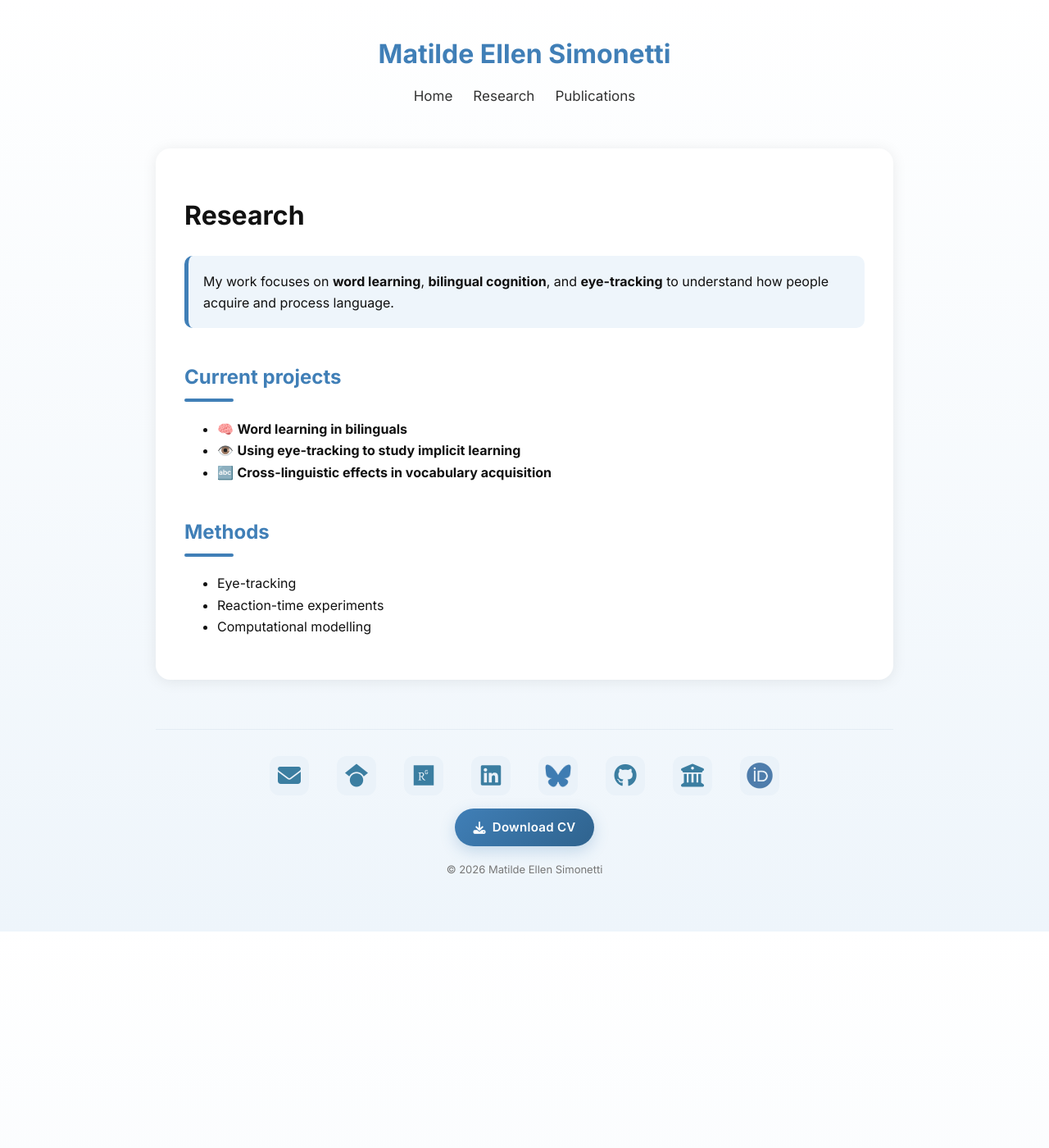
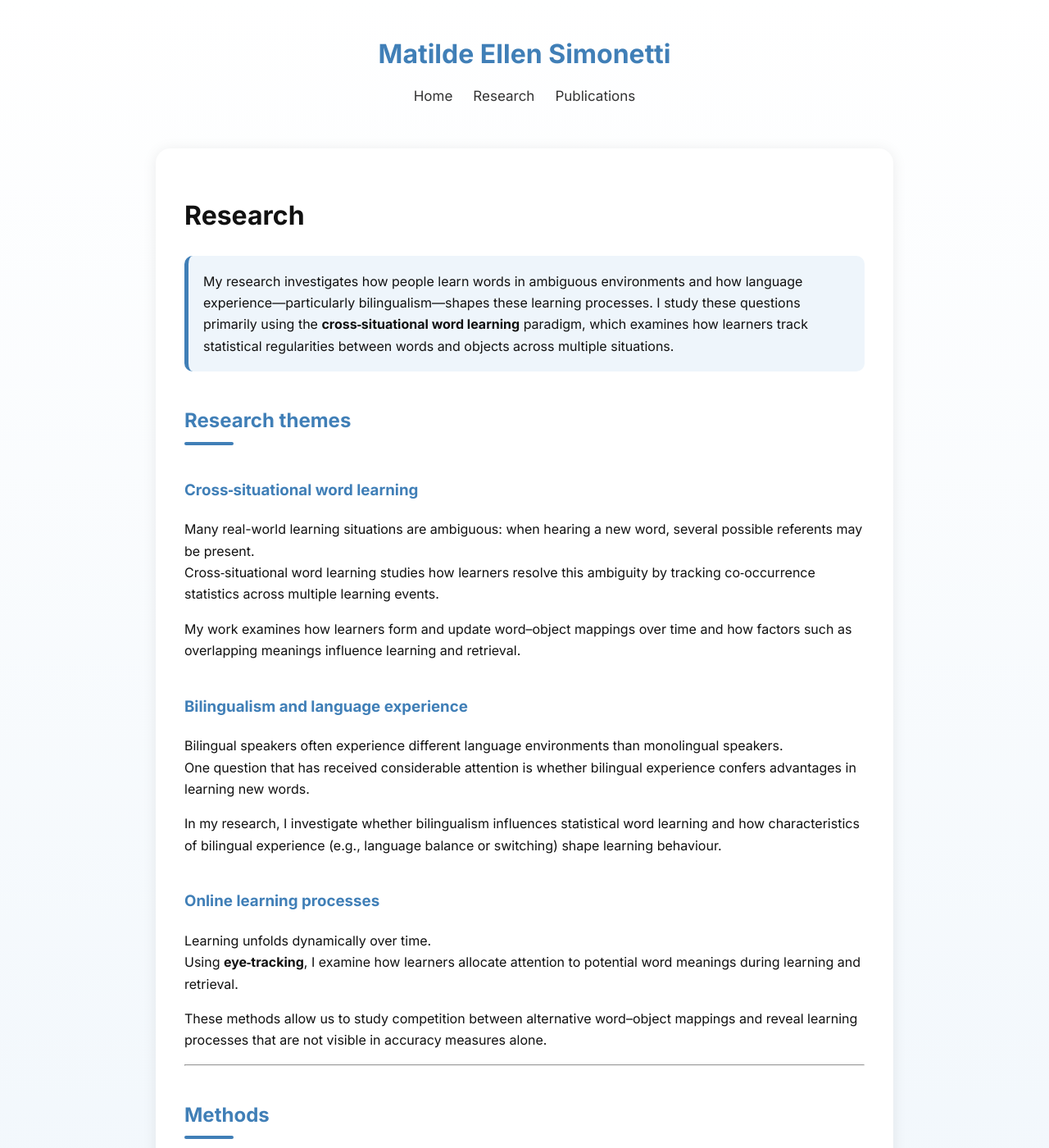
Before and after one commit to matildellen/matildellen.github.io, a Jekyll site: the page built from research.md, in a window 1280 px wide and 1400 px high. Shown: the whole window at 82% size. Built offline with Jekyll 4.4.1, drawn with Linux system fonts in a browser that asks for light colours; some of the changed text lies outside the part shown.

Commit message:
Revise research themes and methods in research.md
Updated research themes and methods sections to provide a clearer overview of research focus and methodologies used.

```diff
--- a/research.md
+++ b/research.md
@@ -6,17 +6,39 @@ title: Research
 # Research
 
 <div class="research-box">
-My work focuses on <strong>word learning</strong>, <strong>bilingual cognition</strong>, and <strong>eye-tracking</strong> to understand how people acquire and process language.
+My research investigates how people learn words in ambiguous environments and how language experience—particularly bilingualism—shapes these learning processes. I study these questions primarily using the <strong>cross‑situational word learning</strong> paradigm, which examines how learners track statistical regularities between words and objects across multiple situations.
 </div>
 
-## Current projects
+## Research themes
 
-- 🧠 **Word learning in bilinguals**
-- 👁️ **Using eye-tracking to study implicit learning**
-- 🔤 **Cross-linguistic effects in vocabulary acquisition**
+### Cross‑situational word learning
+
+Many real-world learning situations are ambiguous: when hearing a new word, several possible referents may be present.
+Cross‑situational word learning studies how learners resolve this ambiguity by tracking co‑occurrence statistics across multiple learning events.
+
+My work examines how learners form and update word–object mappings over time and how factors such as overlapping meanings influence learning and retrieval.
+
+### Bilingualism and language experience
+
+Bilingual speakers often experience different language environments than monolingual speakers.
+One question that has received considerable attention is whether bilingual experience confers advantages in learning new words.
+
+In my research, I investigate whether bilingualism influences statistical word learning and how characteristics of bilingual experience (e.g., language balance or switching) shape learning behaviour.
+
+### Online learning processes
+
+Learning unfolds dynamically over time.
+Using <strong>eye‑tracking</strong>, I examine how learners allocate attention to potential word meanings during learning and retrieval.
+
+These methods allow us to study competition between alternative word–object mappings and reveal learning processes that are not visible in accuracy measures alone.
+
+---
 
 ## Methods
 
-- Eye-tracking
-- Reaction-time experiments
-- Computational modelling
+I combine behavioural experiments with process‑tracing methods to study word learning:
+
+- Eye‑tracking to measure visual attention during learning and retrieval
+- Reaction‑time experiments in controlled laboratory paradigms
+- Trial‑by‑trial analyses of learning behaviour
+- Meta‑analytic approaches to synthesise evidence across studies
```
